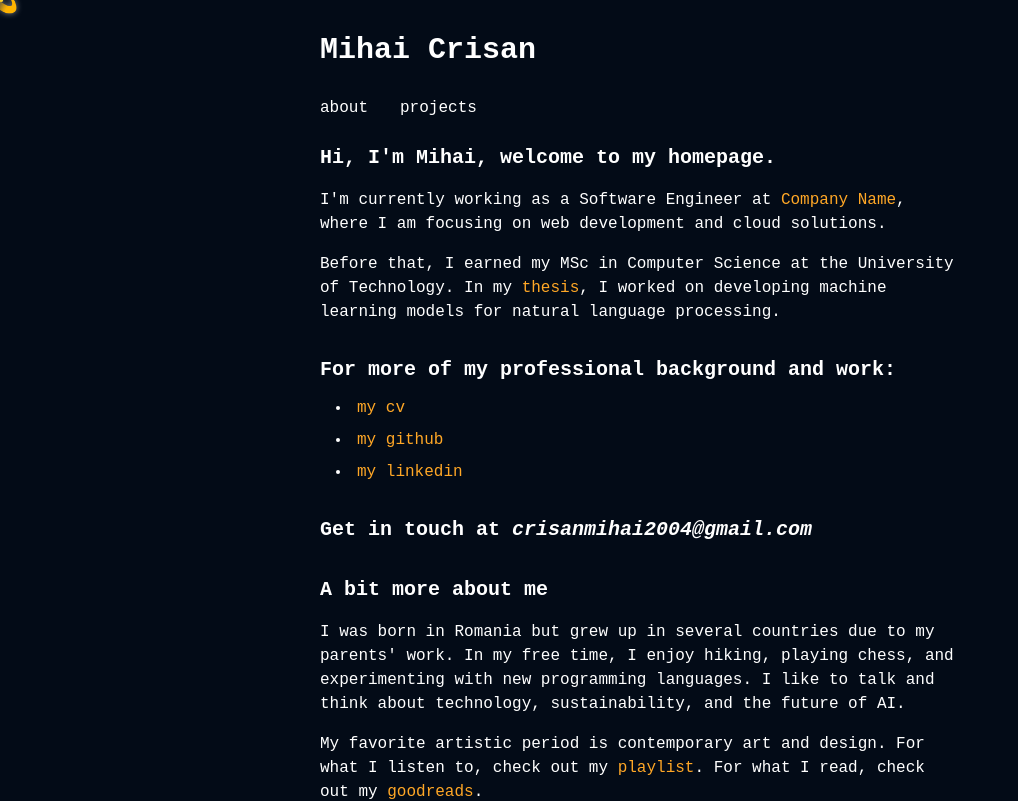
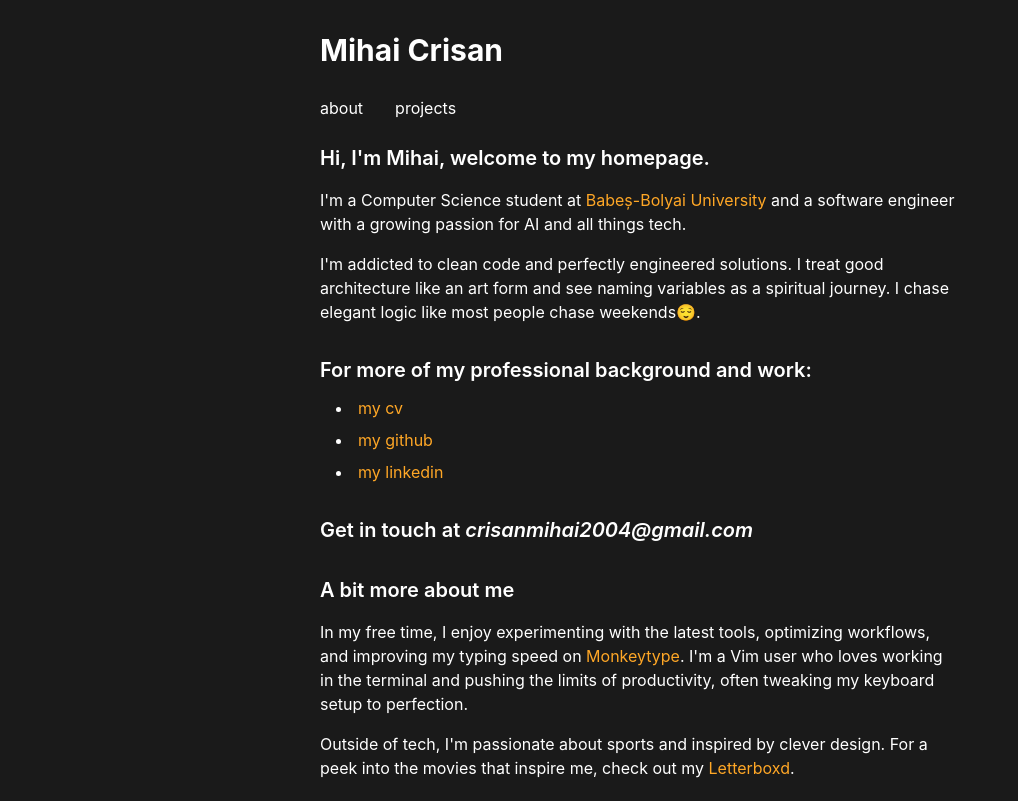
Before and after one commit to mihaicrisan04/mihaicrisan.com, a Next.js app: page / in a window 1280 px wide. Shown: the top 801 px of the page, without its empty margins (0-1018 px from the left). Built offline with nearby package versions, Linux system fonts and the light colour scheme.

Commit message:
feat: footer + transition animantion

```diff
--- a/app/components/footer.tsx
+++ b/app/components/footer.tsx
@@ -1,19 +1,21 @@
-function ArrowIcon() {
-  return (
-    <svg
-      width="12"
-      height="12"
-      viewBox="0 0 12 12"
-      fill="none"
-      xmlns="http://www.w3.org/2000/svg"
-    >
-      <path
-        d="M2.07102 11.3494L0.963068 10.2415L9.2017 1.98864H2.83807L2.85227 0.454545H11.8438V9.46023H10.2955L10.3097 3.09659L2.07102 11.3494Z"
-        fill="currentColor"
-      />
-    </svg>
-  )
-}
+import { TextLoop } from './motion-primitives/text-loop';
+
+// function ArrowIcon() {
+//   return (
+//     <svg
+//       width="12"
+//       height="12"
+//       viewBox="0 0 12 12"
+//       fill="none"
+//       xmlns="http://www.w3.org/2000/svg"
+//     >
+//       <path
+//         d="M2.07102 11.3494L0.963068 10.2415L9.2017 1.98864H2.83807L2.85227 0.454545H11.8438V9.46023H10.2955L10.3097 3.09659L2.07102 11.3494Z"
+//         fill="currentColor"
+//       />
+//     </svg>
+//   )
+// }
 
 export default function Footer() {
   return (
@@ -53,10 +55,14 @@ export default function Footer() {
           </a>
         </li>
       </ul> */}
-      <p className="mt-8 text-[var(--text-secondary)]">
+      {/* <TextLoop className='mt-8 text-[var(--text-tertiary)]'>
+        <span>© {new Date().getFullYear()} Mihai Crisan</span>
+        <span>Inspired by <a href="https://this-website.com" className="hover:underline">this website</a></span>
+      </TextLoop> */}
+      <p className="mt-8 text-[var(--text-tertiary)]">
         © {new Date().getFullYear()} Mihai Crisan
       </p>
-      <p className="mt-1 text-sm text-[var(--text-secondary)]">
+      <p className="mt-1 text-sm text-[var(--text-tertiary)]">
         Inspired by <a href="https://this-website.com" className="hover:underline">this website</a>, built with <a href="https://nextjs.org" className="hover:underline">Next.js</a>
       </p>
     </footer>
--- /dev/null
+++ b/app/components/motion-primitives/text-loop.tsx
@@ -0,0 +1,72 @@
+'use client';
+import { cn } from '@/lib/utils';
+import {
+  motion,
+  AnimatePresence,
+  Transition,
+  Variants,
+  AnimatePresenceProps,
+} from 'motion/react';
+import { useState, useEffect, Children } from 'react';
+
+export type TextLoopProps = {
+  children: React.ReactNode[];
+  className?: string;
+  interval?: number;
+  transition?: Transition;
+  variants?: Variants;
+  onIndexChange?: (index: number) => void;
+  trigger?: boolean;
+  mode?: AnimatePresenceProps['mode'];
+};
+
+export function TextLoop({
+  children,
+  className,
+  interval = 2,
+  transition = { duration: 0.3 },
+  variants,
+  onIndexChange,
+  trigger = true,
+  mode = 'popLayout',
+}: TextLoopProps) {
+  const [currentIndex, setCurrentIndex] = useState(0);
+  const items = Children.toArray(children);
+
+  useEffect(() => {
+    if (!trigger) return;
+
+    const intervalMs = interval * 1000;
+    const timer = setInterval(() => {
+      setCurrentIndex((current) => {
+        const next = (current + 1) % items.length;
+        onIndexChange?.(next);
+        return next;
+      });
+    }, intervalMs);
+    return () => clearInterval(timer);
+  }, [items.length, interval, onIndexChange, trigger]);
+
+  const motionVariants: Variants = {
+    initial: { y: 20, opacity: 0 },
+    animate: { y: 0, opacity: 1 },
+    exit: { y: -20, opacity: 0 },
+  };
+
+  return (
+    <div className={cn('relative inline-block whitespace-nowrap', className)}>
+      <AnimatePresence mode={mode} initial={false}>
+        <motion.div
+          key={currentIndex}
+          initial='initial'
+          animate='animate'
+          exit='exit'
+          transition={transition}
+          variants={variants || motionVariants}
+        >
+          {items[currentIndex]}
+        </motion.div>
+      </AnimatePresence>
+    </div>
+  );
+}
--- a/app/components/nav.tsx
+++ b/app/components/nav.tsx
@@ -3,6 +3,7 @@
 import Link from 'next/link'
 import { useRouter } from 'next/navigation'
 import { usePathname } from 'next/navigation'
+import { useEffect } from 'react'
 
 const navItems = {
   '/': {
@@ -15,6 +16,15 @@ const navItems = {
 
 export function Navbar() {
   const router = useRouter()
+  const pathname = usePathname()
+
+  // Prefetch the projects page when on the main page
+  useEffect(() => {
+    if (pathname === '/') {
+      // Pre-fetch the projects page data
+      router.prefetch('/projects')
+    }
+  }, [pathname, router])
 
   const handleNavigation = (href) => {
     if (document.startViewTransition) {
--- a/app/global.css
+++ b/app/global.css
@@ -1,6 +1,6 @@
 @import 'tailwindcss';
 
-@import url('https://fonts.googleapis.com/css2?family=Roboto+Mono:wght@300;400;500;700&display=swap');
+@import url('https://fonts.googleapis.com/css2?family=Inter:wght@300;400;500;600;700&display=swap');
 
 @font-face {
   font-family: 'SF Pro';
@@ -28,21 +28,35 @@
 
 /* View Transitions API - Fade effect */
 @keyframes fade-in {
-  from { opacity: 0; }
-  to { opacity: 1; }
+  from {
+    opacity: 0;
+    filter: blur(6px);
+    transform: scale(0.95);
+  }
+  to {
+    opacity: 1;
+    filter: blur(0);
+    transform: scale(1);
+  }
 }
 
 @keyframes fade-out {
-  from { opacity: 1; }
-  to { opacity: 0; }
+  from {
+    opacity: 1;
+    filter: blur(0);
+  }
+  to {
+    opacity: 0;
+    filter: blur(6px);
+  }
 }
 
 ::view-transition-old(root) {
-  animation: 500ms cubic-bezier(0.4, 0, 0.2, 1) fade-out both;
+  animation: 300ms cubic-bezier(0.4, 0, 0.2, 1) fade-out both;
 }
 
 ::view-transition-new(root) {
-  animation: 500ms cubic-bezier(0.4, 0, 0.2, 1) fade-in both;
+  animation: 300ms cubic-bezier(0.4, 0, 0.2, 1) fade-in both;
 }
 
 ::selection {
@@ -62,10 +76,11 @@
   --sh-entity: #e25a1c;
 
   /* Custom color variables */
-  --background-dark: #030b17;
+  --background-dark: #1a1a1a;
   --accent-color: #ffa726;
   --text-primary: #ffffff;
   --text-secondary: #e0e0e0;
+  --text-tertiary: #b3b3b3;
   --nav-link-color: #ffffff;
 }
 
@@ -73,7 +88,7 @@ html {
   min-width: 360px;
   color-scheme: dark;
   color: var(--text-primary);
-  font-family: 'Roboto Mono', monospace;
+  font-family: 'Inter', -apple-system, BlinkMacSystemFont, sans-serif;
 }
 
 body {
--- a/app/layout.tsx
+++ b/app/layout.tsx
@@ -43,7 +43,7 @@ export default function RootLayout({
   return (
     <html lang="en">
       <body className="antialiased max-w-2xl mx-auto px-4 mt-8">
-        <SpriteCursor />
+        {/* <SpriteCursor /> */}
         <main className="min-w-0 mt-6 flex flex-col px-2 md:px-0">
           <Navbar />
           {children}
--- a/app/page.tsx
+++ b/app/page.tsx
@@ -1,16 +1,20 @@
+import Link from 'next/link'
+
 export default function Page() {
   return (
     <section>
+      {/* Preload projects page */}
+      <Link href="/projects" prefetch={true} className="hidden" />
+
       <div className="mb-8">
         <h3 className="text-xl font-semibold mb-4">Hi, I'm Mihai, welcome to my homepage.</h3>
 
         <p className="mb-4">
-          I'm currently working as a Software Engineer at <a href="https://example.com" className="hover:underline">Company Name</a>, where I am focusing on web development and cloud solutions.
+          I'm a Computer Science student at <a href="https://www.cs.ubbcluj.ro" className="hover:underline">Babeș-Bolyai University</a> and a software engineer with a growing passion for AI and all things tech.
         </p>
 
         <p className="mb-4">
-          Before that, I earned my MSc in Computer Science at the University of Technology.
-          In my <a href="/files/thesis.pdf" className="hover:underline">thesis</a>, I worked on developing machine learning models for natural language processing.
+        I'm addicted to clean code and perfectly engineered solutions. I treat good architecture like an art form and see naming variables as a spiritual journey. I chase elegant logic like most people chase weekends😌.
         </p>
       </div>
 
@@ -31,12 +35,10 @@ export default function Page() {
         <h3 className="text-xl font-semibold mb-4">A bit more about me</h3>
 
         <p className="mb-4">
-          I was born in Romania but grew up in several countries due to my parents' work. In my free time, I enjoy hiking, playing chess, and experimenting with new programming languages. I like to talk and think about technology, sustainability, and the future of AI.
+        In my free time, I enjoy experimenting with the latest tools, optimizing workflows, and improving my typing speed on <a href="" className="hover:underline">Monkeytype</a>. I'm a Vim user who loves working in the terminal and pushing the limits of productivity, often tweaking my keyboard setup to perfection.
         </p>
 
-        <p className="mb-4">
-          My favorite artistic period is contemporary art and design. For what I listen to, check out my <a href="https://open.spotify.com/user/yourusername" className="hover:underline">playlist</a>. For what I read, check out my <a href="https://goodreads.com/user/yourusername" className="hover:underline">goodreads</a>.
-        </p>
+        <p className="mb-4">Outside of tech, I'm passionate about sports and inspired by clever design. For a peek into the movies that inspire me, check out my <a href="https://letterboxd.com/MihaiCrisan/" className="hover:underline">Letterboxd</a>.</p>
       </div>
     </section>
   )
--- /dev/null
+++ b/lib/utils.ts
@@ -0,0 +1,6 @@
+import { clsx, type ClassValue } from 'clsx';
+import { twMerge } from 'tailwind-merge';
+
+export function cn(...inputs: ClassValue[]) {
+  return twMerge(clsx(inputs));
+}
--- a/package.json
+++ b/package.json
@@ -12,14 +12,17 @@
     "@types/react-dom": "18.2.19",
     "@vercel/analytics": "^1.1.3",
     "@vercel/speed-insights": "^1.0.9",
+    "clsx": "^2.1.1",
     "framer-motion": "^12.6.3",
     "geist": "1.2.2",
+    "motion": "^12.6.3",
     "next": "canary",
     "next-mdx-remote": "^4.4.1",
     "postcss": "^8.4.35",
     "react": "18.2.0",
     "react-dom": "18.2.0",
     "sugar-high": "^0.6.0",
+    "tailwind-merge": "^3.1.0",
     "tailwindcss": "4.0.0-alpha.13",
     "typescript": "5.3.3"
   }
--- a/tsconfig.json
+++ b/tsconfig.json
@@ -14,6 +14,9 @@
     "isolatedModules": true,
     "jsx": "preserve",
     "baseUrl": ".",
+    "paths": {
+      "@/*": ["./*"]
+    },
     "incremental": true,
     "plugins": [
       {
```
Also changed, not shown: 1 other file (tests, documents, lock files or other folders).
